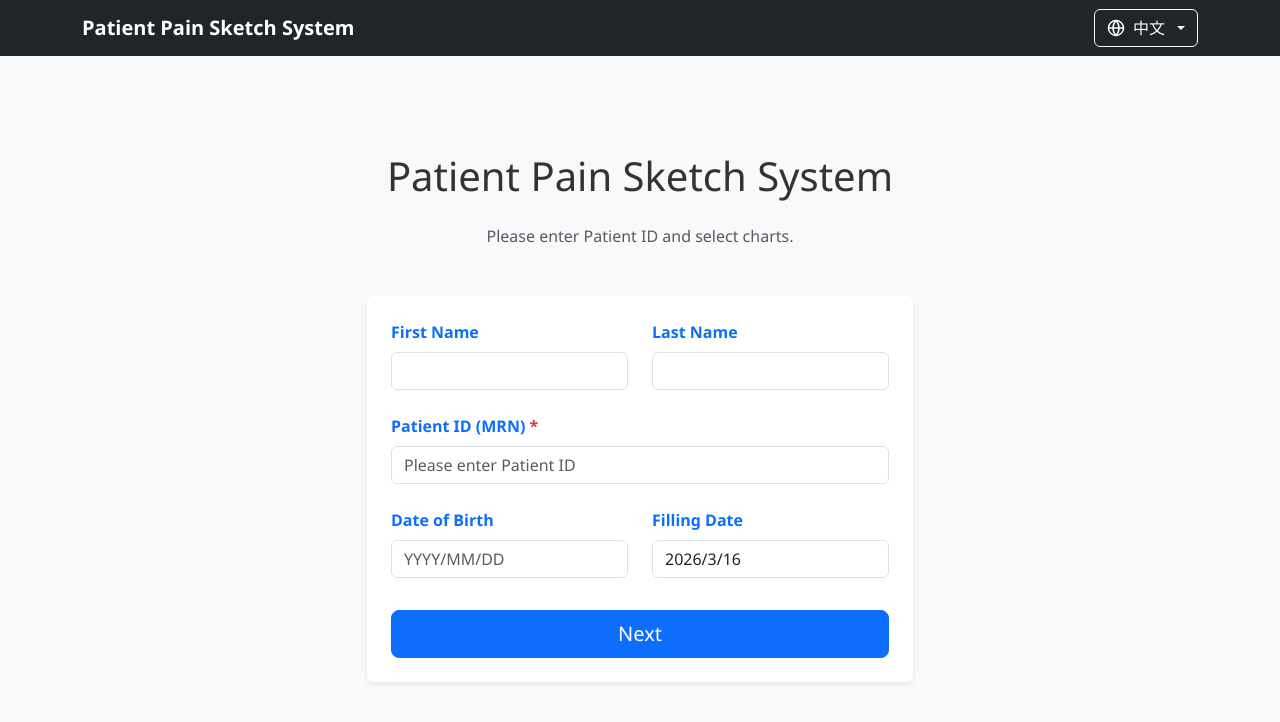
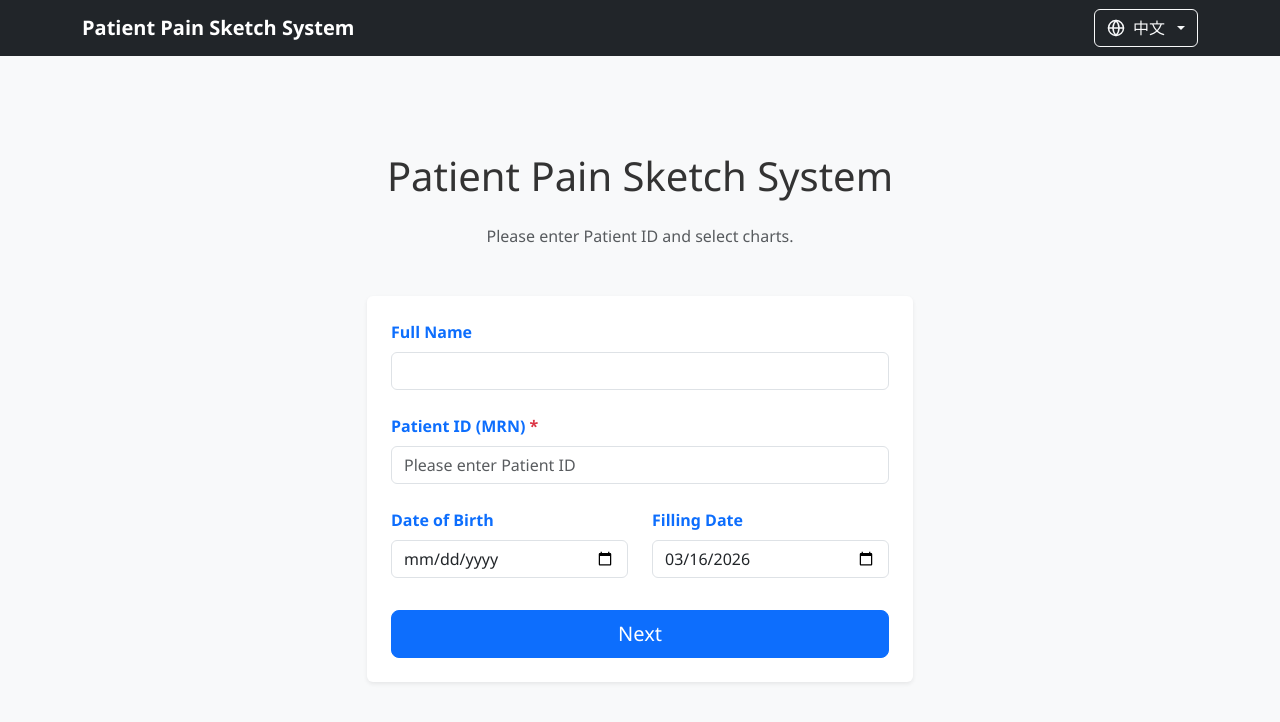
Before and after one commit to BCbug-tw/ICAN-Patient-Pain-Sketch, a React (Vite) app in the folder pps-app/: page /#/ in a window 1280 px wide. Shown: the top 722 px of the page. Built offline with nearby package versions, Linux system fonts and the light colour scheme.

Commit message:
Refine the patient metadata collection and PDF reporting logic to improve UX and ensure professional output formatting

```diff
--- a/pps-app/src/App.jsx
+++ b/pps-app/src/App.jsx
@@ -9,10 +9,9 @@ import { useState, useEffect } from 'react';
 function App() {
   const [sessionData, setSessionData] = useState({
     patientId: '', // MRN
-    firstName: '',
-    lastName: '',
+    fullName: '',
     dob: '',
-    date: new Date().toLocaleDateString('zh-TW', { timeZone: 'Asia/Taipei' }), // Default to Taipei today
+    date: new Date().toLocaleDateString('en-CA', { timeZone: 'Asia/Taipei' }), // YYYY-MM-DD for date input
     selectedCharts: [], // Array of selected chart IDs
     chartImages: {} // Map of chartId -> Data URL
   });
--- a/pps-app/src/i18n.js
+++ b/pps-app/src/i18n.js
@@ -9,8 +9,7 @@ const resources = {
       "home_subtitle": "Please enter Patient ID and select charts.",
       "patient_id": "Patient ID (MRN)",
       "patient_id_placeholder": "Please enter Patient ID",
-      "first_name": "First Name",
-      "last_name": "Last Name",
+      "full_name": "Full Name",
       "dob": "Date of Birth",
       "date": "Filling Date",
       "upper_limb": "Upper Limb",
@@ -58,11 +57,10 @@ const resources = {
     translation: {
       "app_title": "病患疼痛部位標記系統",
       "home_subtitle": "請輸入病歷號並選擇需要填答的圖表。",
-      "patient_id": "病歷號 (MRN)",
+      "patient_id": "病歷",
       "patient_id_placeholder": "請輸入病歷號",
-      "first_name": "名字 (First Name)",
-      "last_name": "姓氏 (Last Name)",
-      "dob": "出生日期 (Date of Birth)",
+      "full_name": "姓名",
+      "dob": "出生日期",
       "date": "填寫日期",
       "upper_limb": "上肢",
       "lower_limb": "下肢",
--- a/pps-app/src/pages/Home.jsx
+++ b/pps-app/src/pages/Home.jsx
@@ -8,10 +8,9 @@ export default function Home({ sessionData, setSessionData }) {
   const { t } = useTranslation();
   const [formData, setFormData] = useState({
     patientId: sessionData?.patientId || '',
-    firstName: sessionData?.firstName || '',
-    lastName: sessionData?.lastName || '',
+    fullName: sessionData?.fullName || '',
     dob: sessionData?.dob || '',
-    date: sessionData?.date || new Date().toLocaleDateString('zh-TW', { timeZone: 'Asia/Taipei' })
+    date: sessionData?.date || new Date().toLocaleDateString('en-CA', { timeZone: 'Asia/Taipei' })
   });
   const [error, setError] = useState('');
 
@@ -31,8 +30,6 @@ export default function Home({ sessionData, setSessionData }) {
     navigate(`/select`);
   };
 
-
-
   return (
     <Container className="py-5">
       <h1 className="text-center mb-4">{t('app_title')}</h1>
@@ -44,28 +41,14 @@ export default function Home({ sessionData, setSessionData }) {
         <Col md={8} lg={6}>
           <Card className="shadow-sm border-0 bg-white">
             <Card.Body className="p-4">
-              <Row>
-                <Col md={6}>
-                  <Form.Group className="mb-4">
-                    <Form.Label className="fw-bold fs-6 mb-2 text-primary">{t('first_name')}</Form.Label>
-                    <Form.Control
-                      type="text"
-                      value={formData.firstName}
-                      onChange={(e) => setFormData(prev => ({ ...prev, firstName: e.target.value }))}
-                    />
-                  </Form.Group>
-                </Col>
-                <Col md={6}>
-                  <Form.Group className="mb-4">
-                    <Form.Label className="fw-bold fs-6 mb-2 text-primary">{t('last_name')}</Form.Label>
-                    <Form.Control
-                      type="text"
-                      value={formData.lastName}
-                      onChange={(e) => setFormData(prev => ({ ...prev, lastName: e.target.value }))}
-                    />
-                  </Form.Group>
-                </Col>
-              </Row>
+              <Form.Group className="mb-4">
+                <Form.Label className="fw-bold fs-6 mb-2 text-primary">{t('full_name')}</Form.Label>
+                <Form.Control
+                  type="text"
+                  value={formData.fullName}
+                  onChange={(e) => setFormData(prev => ({ ...prev, fullName: e.target.value }))}
+                />
+              </Form.Group>
 
               <Form.Group className="mb-4">
                 <Form.Label className="fw-bold fs-6 mb-2 text-primary">{t('patient_id')} <span className="text-danger">*</span></Form.Label>
@@ -86,8 +69,7 @@ export default function Home({ sessionData, setSessionData }) {
                   <Form.Group className="mb-4">
                     <Form.Label className="fw-bold fs-6 mb-2 text-primary">{t('dob')}</Form.Label>
                     <Form.Control
-                      type="text"
-                      placeholder="YYYY/MM/DD"
+                      type="date"
                       value={formData.dob}
                       onChange={(e) => setFormData(prev => ({ ...prev, dob: e.target.value }))}
                     />
@@ -97,7 +79,7 @@ export default function Home({ sessionData, setSessionData }) {
                   <Form.Group className="mb-4">
                     <Form.Label className="fw-bold fs-6 mb-2 text-primary">{t('date')}</Form.Label>
                     <Form.Control
-                      type="text"
+                      type="date"
                       value={formData.date}
                       onChange={(e) => setFormData(prev => ({ ...prev, date: e.target.value }))}
                     />
--- a/pps-app/src/pages/Summary.jsx
+++ b/pps-app/src/pages/Summary.jsx
@@ -34,7 +34,7 @@ export default function Summary({ sessionData, setSessionData }) {
       lastName: [295, 100],
       mrn: [122, 118],
       dob: [295, 118],
-      date: [122, 136], // Estimated below MRN line if needed, or stick to lines
+      date: [122, 136],
       checkboxes: {
         'PPS_BKA': [378, 37],
         'PPS_AKA': [378, 51],
@@ -42,6 +42,30 @@ export default function Summary({ sessionData, setSessionData }) {
         'PPS_Transhumeral': [378, 96],
         'PPS_Forequarter': [378, 111],
       }
+    };
+
+    // Smart Name Parsing
+    let firstName = '';
+    let lastName = '';
+    const name = sessionData.fullName || '';
+
+    // Check if name contains Chinese characters
+    const hasChinese = /[\u4e00-\u9fa5]/.test(name);
+
+    if (hasChinese) {
+      firstName = name; // Entire name to first name slot for Chinese
+    } else if (name.includes(' ')) {
+      const parts = name.trim().split(/\s+/);
+      firstName = parts[0];
+      lastName = parts.slice(1).join(' '); // Remainder to last name
+    } else {
+      firstName = name;
+    }
+
+    // Date Formatting (YYYY-MM-DD to YYYY/MM/DD)
+    const formatDate = (dateStr) => {
+      if (!dateStr) return '';
+      return dateStr.replace(/-/g, '/');
     };
 
     chartEntries.forEach(([chartId, dataUrl], index) => {
@@ -54,13 +78,13 @@ export default function Summary({ sessionData, setSessionData }) {
       pdf.setFontSize(10);
       pdf.setTextColor(0, 0, 0);
 
-      if (sessionData.firstName) pdf.text(sessionData.firstName, coords.firstName[0], coords.firstName[1]);
-      if (sessionData.lastName) pdf.text(sessionData.lastName, coords.lastName[0], coords.lastName[1]);
+      if (firstName) pdf.text(firstName, coords.firstName[0], coords.firstName[1]);
+      if (lastName) pdf.text(lastName, coords.lastName[0], coords.lastName[1]);
       if (sessionData.patientId) pdf.text(sessionData.patientId, coords.mrn[0], coords.mrn[1]);
-      if (sessionData.dob) pdf.text(sessionData.dob, coords.dob[0], coords.dob[1]);
+      if (sessionData.dob) pdf.text(formatDate(sessionData.dob), coords.dob[0], coords.dob[1]);
 
-      // Optional: Draw filling date if it's on a known line. For now, let's put it at a safe spot or skip if not in template.
-      // pdf.text(sessionData.date, 122, 136);
+      // Optional: Draw filling date
+      // pdf.text(formatDate(sessionData.date), 122, 136);
 
       // 3. Auto-calculate and check boxes
       const checkCoords = coords.checkboxes[chartId];
```
